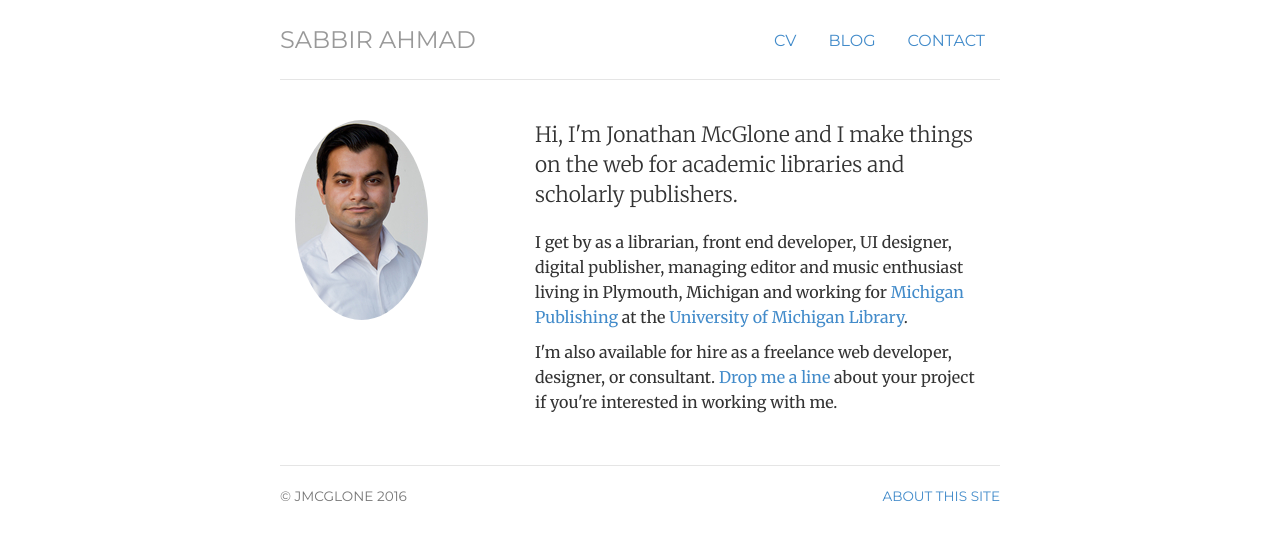
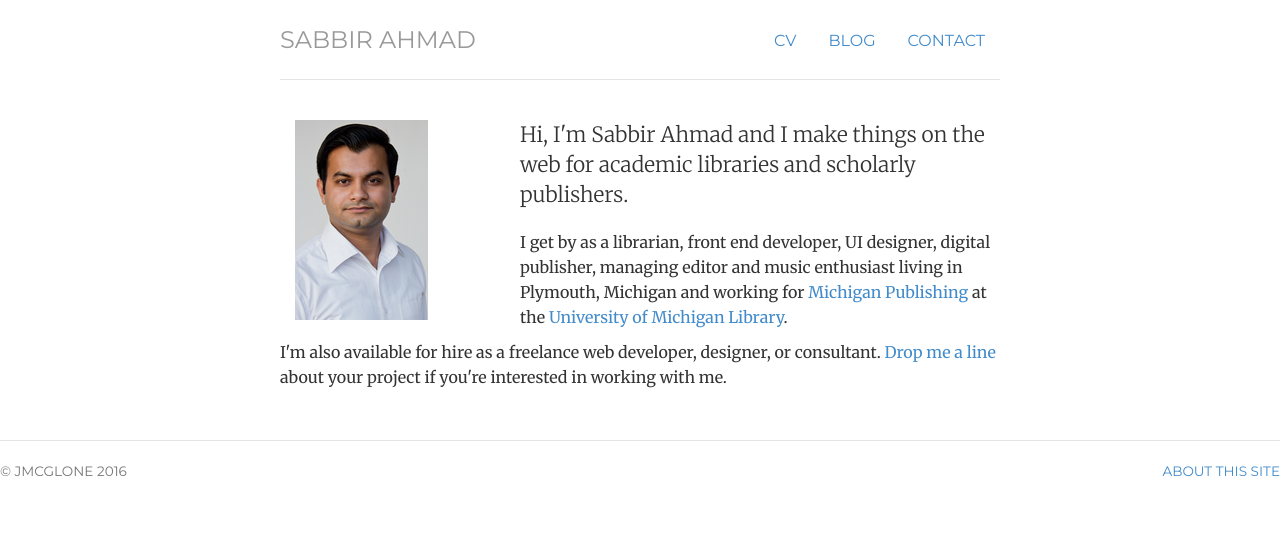
Before and after one commit to muktoshuvro/muktoshuvro.github.io, a Jekyll site: the page built from index.html, in a window 1280 px wide. Shown: the top 540 px of the page. Built offline with Jekyll 4.4.1, drawn with Linux system fonts in a browser that asks for light colours.

Commit message:
new update

```diff
--- a/index.html
+++ b/index.html
@@ -9,10 +9,10 @@
 <!-- <div class="jumbotron"> -->
 <div class="row marketing">
 	<div class="col-sm-4">
-	<img  class="img-circle avatar" alt="Jonathan McGlone" src="img/sabbir.resized.jpg">
+	<img   alt="Sabbir Ahmad" src="img/sabbir.resized.jpg">
 	</div>
-	<div itemscope itemtype="http://data-vocabulary.org/Person" class="col-sm-8">
-	<p class="lead">Hi, I'm <span itemprop="name">Jonathan McGlone</span> and I make things on the web for academic libraries and scholarly publishers.</p>
+
+	<p class="lead">Hi, I'm <span itemprop="name">Sabbir Ahmad</span> and I make things on the web for academic libraries and scholarly publishers.</p>
 	<p>I get by as a <span itemprop="title">librarian</span>, <span itemprop="title">front end developer</span>, <span itemprop="title">UI designer</span>, <span itemprop="title">digital publisher</span>, <span itemprop="title">managing editor</span> and music enthusiast living in <span itemprop="address" itemscope
     itemtype="http://data-vocabulary.org/Address"> <span itemprop="locality">Plymouth</span>, <span itemprop="region">Michigan</span></span> and working for <a href="http://www.publishing.umich.edu">Michigan Publishing</a> at <span itemprop="affiliation">the <a href="http://www.lib.umich.edu">University of Michigan Library</a></span>.</p>
 
```
